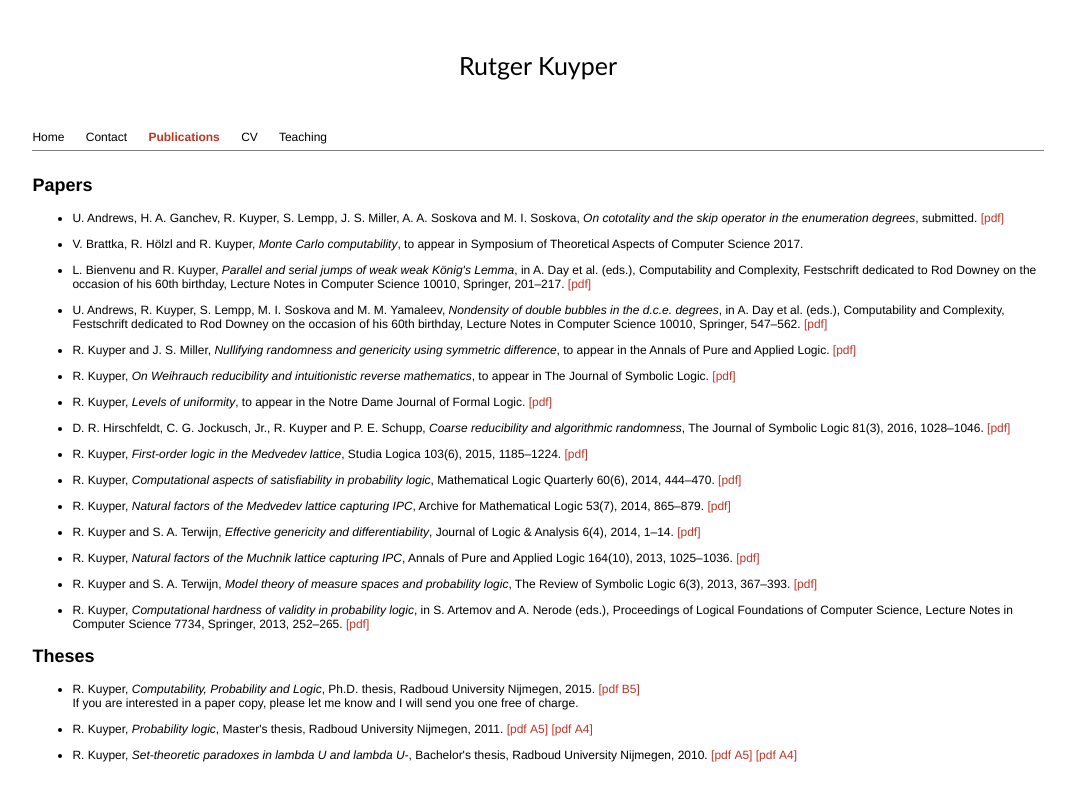
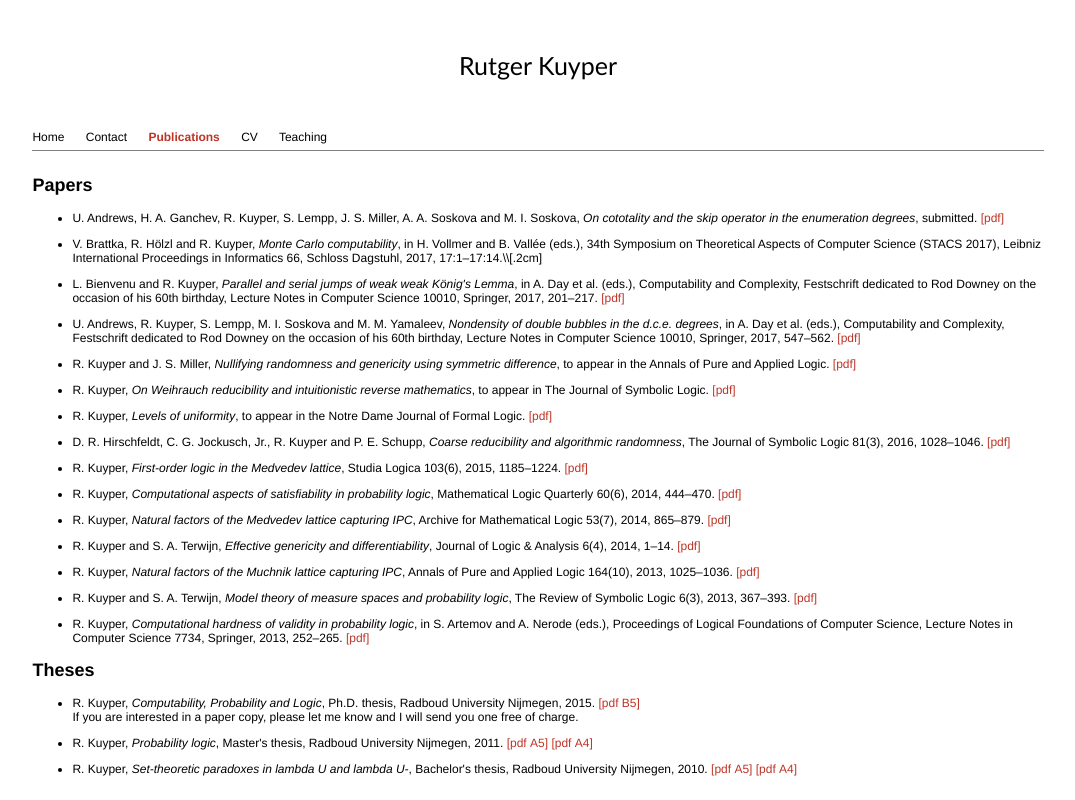
Before and after one commit to rkuyper/rkuyper.github.io, a plain HTML site: page publications.html in a window 1280 px wide. Shown: the whole page, without its empty margins (102-1177 px from the left). Drawn offline with Linux system fonts and the light colour scheme.

Commit message:
Updated publication

```diff
--- a/publications.html
+++ b/publications.html
@@ -25,9 +25,10 @@
 <h2 class='first'>Papers</h2>
 <ul class='pubs'>
 <li>U. Andrews, H. A. Ganchev, R. Kuyper, S. Lempp, J. S. Miller, A. A. Soskova and M. I. Soskova, <i>On cototality and the skip operator in the enumeration degrees</i>, submitted. <a href='http://rutgerkuyper.com/pubs/cototal.pdf' target='_top'>[pdf]</a></li>
-<li>V. Brattka, R. H&ouml;lzl and R. Kuyper, <i>Monte Carlo computability</i>, to appear in Symposium of Theoretical Aspects of Computer Science 2017.</li>
-<li>L. Bienvenu and R. Kuyper, <i>Parallel and serial jumps of weak weak K&ouml;nig's Lemma</i>, in A. Day et al. (eds.), Computability and Complexity, Festschrift dedicated to Rod Downey on the occasion of his 60th birthday, Lecture Notes in Computer Science 10010, Springer, 201&ndash;217. <a target='_top' href='http://rutgerkuyper.com/pubs/wwkl-weihrauch.pdf'>[pdf]</a></li>
-<li>U. Andrews, R. Kuyper, S. Lempp, M. I. Soskova and M. M. Yamaleev, <i>Nondensity of double bubbles in the d.c.e. degrees</i>, in A. Day et al. (eds.), Computability and Complexity, Festschrift dedicated to Rod Downey on the occasion of his 60th birthday, Lecture Notes in Computer Science 10010, Springer, 547&ndash;562. <a target='_top' href='http://rutgerkuyper.com/pubs/doublebubble.pdf'>[pdf]</a></li>
+<li>V. Brattka, R. H&ouml;lzl and R. Kuyper, <i>Monte Carlo computability</i>, in H. Vollmer and B. Vall&eacute;e (eds.), 34th Symposium on Theoretical Aspects of Computer Science (STACS 2017), Leibniz International Proceedings in Informatics 66, Schloss Dagstuhl, 2017, 17:1&ndash;17:14.\\[.2cm]
+</li>
+<li>L. Bienvenu and R. Kuyper, <i>Parallel and serial jumps of weak weak K&ouml;nig's Lemma</i>, in A. Day et al. (eds.), Computability and Complexity, Festschrift dedicated to Rod Downey on the occasion of his 60th birthday, Lecture Notes in Computer Science 10010, Springer, 2017, 201&ndash;217. <a target='_top' href='http://rutgerkuyper.com/pubs/wwkl-weihrauch.pdf'>[pdf]</a></li>
+<li>U. Andrews, R. Kuyper, S. Lempp, M. I. Soskova and M. M. Yamaleev, <i>Nondensity of double bubbles in the d.c.e. degrees</i>, in A. Day et al. (eds.), Computability and Complexity, Festschrift dedicated to Rod Downey on the occasion of his 60th birthday, Lecture Notes in Computer Science 10010, Springer, 2017, 547&ndash;562. <a target='_top' href='http://rutgerkuyper.com/pubs/doublebubble.pdf'>[pdf]</a></li>
 <li>R. Kuyper and J. S. Miller, <i>Nullifying randomness and genericity using symmetric difference</i>, to appear in the Annals of Pure and Applied Logic. <a href='http://rutgerkuyper.com/pubs/symdiff.pdf' target='_top'>[pdf]</a></li>
 <li>R. Kuyper, <i>On Weihrauch reducibility and intuitionistic reverse mathematics</i>, to appear in The Journal of Symbolic Logic. <a href='http://rutgerkuyper.com/pubs/weihrauch-revmath.pdf' target='_top'>[pdf]</a></li>
 <li>R. Kuyper, <i>Levels of uniformity</i>, to appear in the Notre Dame Journal of Formal Logic. <a href='http://rutgerkuyper.com/pubs/uniformity.pdf' target='_top'>[pdf]</a></li>
```
Also changed, not shown: 1 other file.
